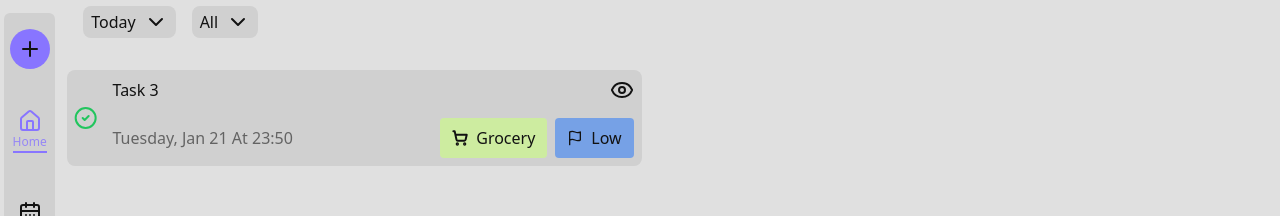
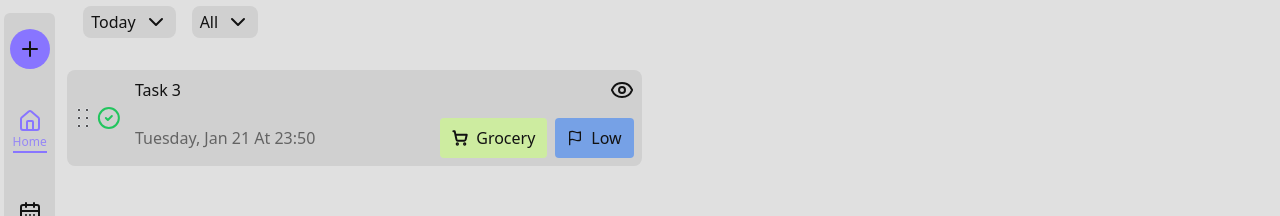
Before and after one commit to SaadiaEl08/to-do-list, a React (Vite) app in the folder frontend/: page /home in a window 1280 px wide. Shown: the part 170-386 px from the top of the page. Built offline with nearby package versions, Linux system fonts and the light colour scheme.

Commit message:
feat(TaskPreview): add draggable handle for improved task sorting experience

```diff
--- a/frontend/src/components/TaskPreview.jsx
+++ b/frontend/src/components/TaskPreview.jsx
@@ -8,7 +8,7 @@ import ConfirmDialog from "./ConfirmDialog";
 import { useSortable } from "@dnd-kit/sortable";
 import { CSS } from "@dnd-kit/utilities";
 
-const TaskPreview = ({ task, className }) => {
+const TaskPreview = ({ task, handle, className }) => {
   const {
     attributes,
     listeners,
@@ -90,13 +90,25 @@ const TaskPreview = ({ task, className }) => {
     <>
       <div
         ref={setNodeRef}
-        {...attributes}
-        {...listeners}
         onClick={(e) => e.stopPropagation()}
         style={style}
         className={`show-task-animation task-item w-full text-foreground flex items-center justify-between bg-dropDown rounded-lg  md:w-[48%]  min-h-24  ${className}`}
       >
-        {" "}
+        {handle && (
+          <div {...attributes} {...listeners}>
+            <div
+              className={`w-4 h-full flex flex-wrap gap-1 items-center justify-center ms-2 cursor-grab active:cursor-grabbing`}
+            >
+              {Array.from({ length: 6 }, (_, i) => (
+                <div
+                  key={i}
+                  className="border rounded-full w-1 h-1 bg-foreground"
+                ></div>
+              ))}
+            </div>
+          </div>
+        )}
+
         {!isCompleted ? (
           <Circle
             className="w-10 cursor-pointer"
--- a/frontend/src/pages/Home.jsx
+++ b/frontend/src/pages/Home.jsx
@@ -188,7 +188,7 @@ const Home = () => {
                         task={task}
                         key={index}
                         index={index}
-                        className={"cursor-grab active:cursor-grabbing"}
+                        handle={true}
                       />
                     );
                   })
```
